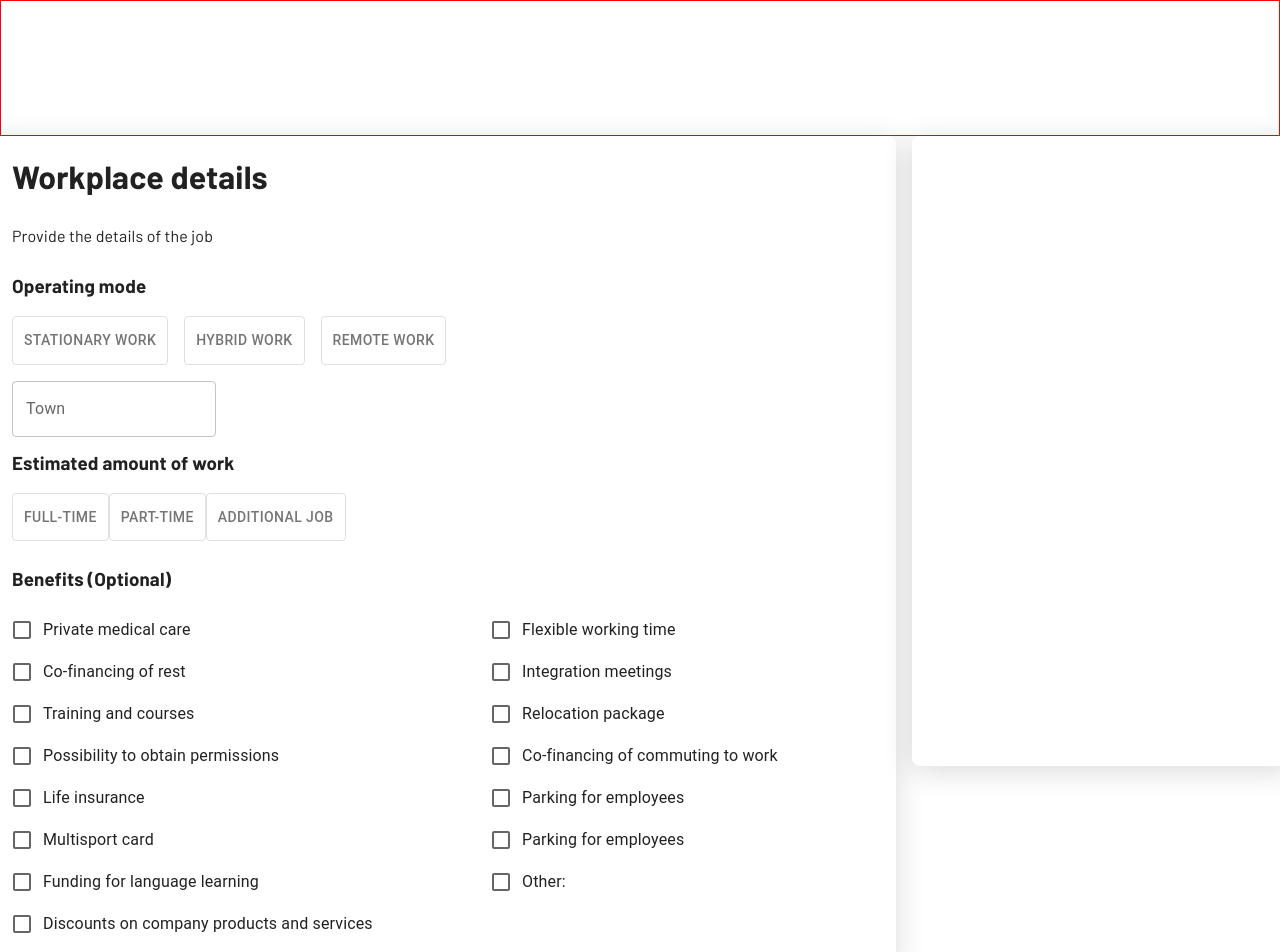
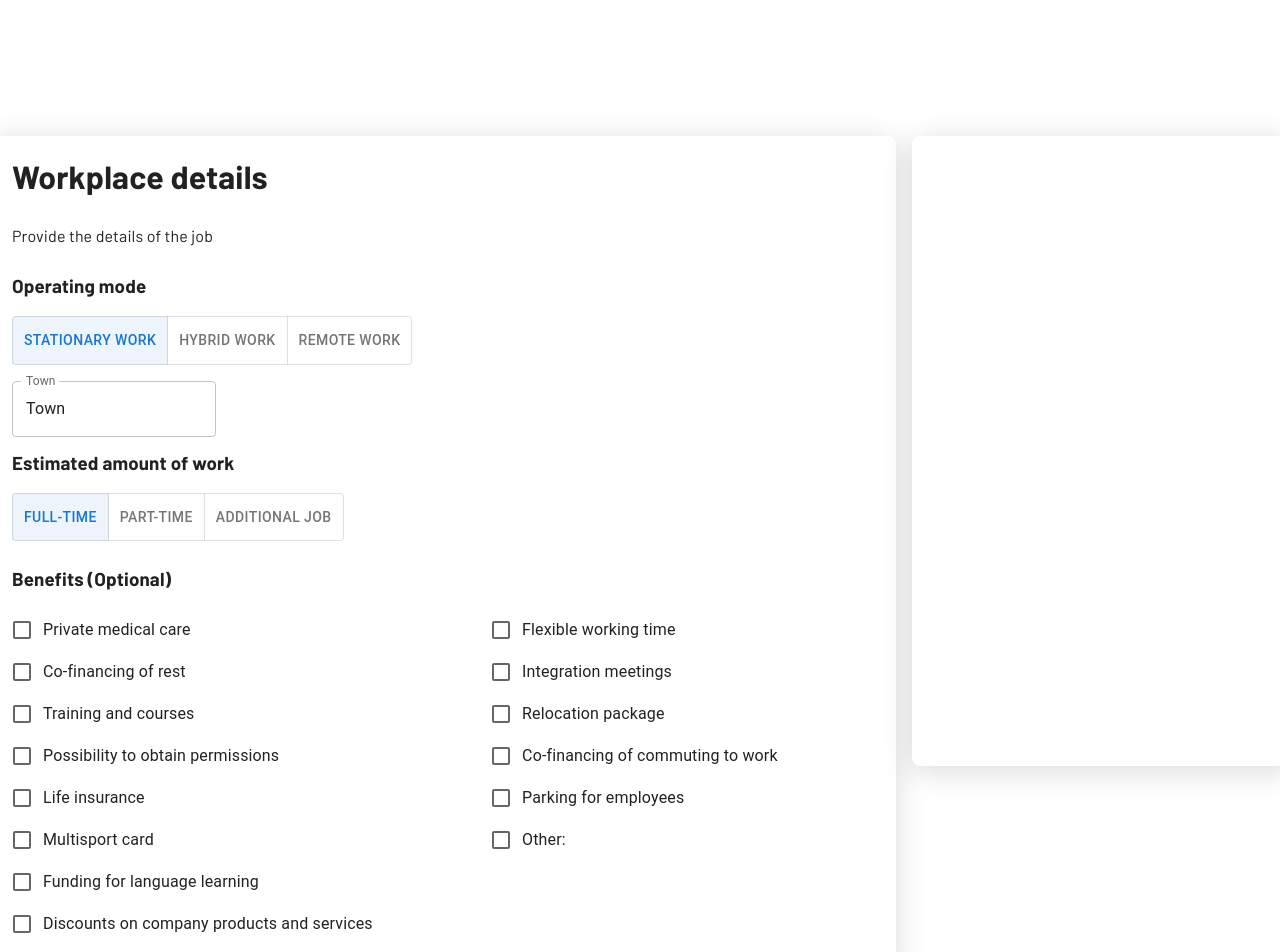
Before and after one commit to luizfbarbosa12/itfolks-task, a React (Vite) app in the folder root/itfolks-desktop/: page / in a window 1280 px wide. Shown: the top 952 px of the page. Built offline with nearby package versions, Linux system fonts and the light colour scheme.

Commit message:
feat: functionality done

```diff
--- a/root/itfolks-desktop/src/components/atoms/Input/InputComponent.tsx
+++ b/root/itfolks-desktop/src/components/atoms/Input/InputComponent.tsx
@@ -1,10 +1,18 @@
-import { TextField } from '@mui/material'
-import './InputComponent.scss'
+import { TextField } from '@mui/material';
+import './InputComponent.scss';
+import { useState } from 'react';
 
 const InputComponent = () => {
+  const [townInput, setTownInput] = useState<string | undefined>('Town');
+
   return (
-    <TextField label='Town' className='input-styles' />
-  )
-}
+    <TextField
+      label='Town'
+      className='input-styles'
+      value={townInput}
+      onChange={e => setTownInput(e.target.value)}
+    />
+  );
+};
 
-export default InputComponent
+export default InputComponent;
--- a/root/itfolks-desktop/src/components/molecules/AmountOfWorkOptions/AmountOfWorkOptions.tsx
+++ b/root/itfolks-desktop/src/components/molecules/AmountOfWorkOptions/AmountOfWorkOptions.tsx
@@ -1,13 +1,19 @@
-import { ToggleButton } from '@mui/material';
-
+import { ToggleButton, ToggleButtonGroup } from '@mui/material';
+import { useState, MouseEvent } from 'react';
 
 const AmountOfWorkOptions = () => {
+  const [selectedOption, setSelectedOption] = useState('full-time');
+
+  const handleOptionChange = (event: MouseEvent<HTMLElement>) => {
+    setSelectedOption((event.target as HTMLButtonElement).value);
+  };
+
   return (
-    <div>
-      <ToggleButton value='full-time'>Full-time</ToggleButton>
-      <ToggleButton value='part-time'>Part-time</ToggleButton>
-      <ToggleButton value='additional-job'>Additional job</ToggleButton>
-    </div>
+    <ToggleButtonGroup value={selectedOption} onChange={handleOptionChange}>
+      <ToggleButton color='primary' value="full-time">Full-time</ToggleButton>
+      <ToggleButton color='primary' value="part-time">Part-time</ToggleButton>
+      <ToggleButton color='primary' value="additional-job">Additional job</ToggleButton>
+    </ToggleButtonGroup>
   );
 };
 
--- a/root/itfolks-desktop/src/components/molecules/FormGroup/FormGroup.tsx
+++ b/root/itfolks-desktop/src/components/molecules/FormGroup/FormGroup.tsx
@@ -1,20 +1,41 @@
 import { Checkbox, FormControlLabel, FormGroup } from '@mui/material';
 import checkboxValues from '../../../data/checkboxValues.json';
+import { useState, ChangeEvent } from 'react';
 
-interface FormGroupComponentProps  {
-    checked?: boolean
+interface FormGroupComponentProps {
+  checked?: boolean;
 }
-const FormGroupComponent = ({checked}: FormGroupComponentProps) => {
+
+const FormGroupComponent: React.FC<FormGroupComponentProps> = () => {
+  const [checkedItems, setCheckedItems] = useState<string[]>([]);
+
+  const handleCheckboxChange = (event: ChangeEvent<HTMLInputElement>) => {
+    const { value, checked } = event.target;
+
+    if (checked) {
+      setCheckedItems(prevCheckedItems => [...prevCheckedItems, value]);
+    } else {
+      setCheckedItems(prevCheckedItems =>
+        prevCheckedItems.filter(item => item !== value),
+      );
+    }
+  };
+
   return (
     <FormGroup className='form'>
-      {checkboxValues.map(item => {
-        return (
-          <FormControlLabel
-            control={<Checkbox checked={checked} />}
-            label={item}
-          />
-        );
-      })}
+      {checkboxValues.map(item => (
+        <FormControlLabel
+          key={item}
+          control={
+            <Checkbox
+              checked={checkedItems.includes(item)}
+              value={item}
+              onChange={handleCheckboxChange}
+            />
+          }
+          label={item}
+        />
+      ))}
     </FormGroup>
   );
 };
--- a/root/itfolks-desktop/src/components/molecules/OperatingOptions/OperatingOptions.scss
+++ b/root/itfolks-desktop/src/components/molecules/OperatingOptions/OperatingOptions.scss
@@ -2,5 +2,4 @@
 
 .operating-options {
     display: flex;
-    gap: $standard-spacing;
 }
--- a/root/itfolks-desktop/src/components/molecules/OperatingOptions/OperatingOptions.tsx
+++ b/root/itfolks-desktop/src/components/molecules/OperatingOptions/OperatingOptions.tsx
@@ -1,13 +1,24 @@
-import { ToggleButton } from '@mui/material';
-import './OperatingOptions.scss'
+import { ToggleButton, ToggleButtonGroup } from '@mui/material';
+import './OperatingOptions.scss';
+import { MouseEvent, useState } from 'react';
 
 const OperatingOptions = () => {
+  const [selectedOption, setSelectedOption] = useState('stationary');
+
+  const handleOptionChange = (event: MouseEvent<HTMLElement>) => {
+    setSelectedOption((event.target as HTMLButtonElement).value);
+  };
+  console.log(selectedOption);
   return (
-    <div className='operating-options'>
-      <ToggleButton value='stationary'>Stationary work</ToggleButton>
-      <ToggleButton value='hybrid'>Hybrid work</ToggleButton>
-      <ToggleButton value='remote'>Remote work</ToggleButton>
-    </div>
+    <ToggleButtonGroup
+      className='operating-options'
+      value={selectedOption}
+      onChange={handleOptionChange}
+    >
+      <ToggleButton color='primary' value='stationary'>Stationary work</ToggleButton>
+      <ToggleButton color='primary' value='hybrid'>Hybrid work</ToggleButton>
+      <ToggleButton color='primary' value='remote'>Remote work</ToggleButton>
+    </ToggleButtonGroup>
   );
 };
 
--- a/root/itfolks-desktop/src/data/checkboxValues.json
+++ b/root/itfolks-desktop/src/data/checkboxValues.json
@@ -12,6 +12,5 @@
     "Relocation package",
     "Co-financing of commuting to work",
     "Parking for employees",
-    "Parking for employees",
     "Other:"
 ]
--- a/root/itfolks-desktop/src/pages/MainPage/MainPage.scss
+++ b/root/itfolks-desktop/src/pages/MainPage/MainPage.scss
@@ -1,8 +1,5 @@
 @import '../../styles/variables';
 
-.test {
-  border: 1px solid red;
-}
 .container {
   display: flex;
   flex-direction: column;
@@ -12,7 +9,6 @@
   width: 100vw;
   min-height: 8.5rem;
   background-color: $background-color;
-  border: 1px solid red;
 }
 .main-content {
   display: flex;
--- a/root/itfolks-desktop/src/pages/MainPage/MainPage.tsx
+++ b/root/itfolks-desktop/src/pages/MainPage/MainPage.tsx
@@ -1,14 +1,10 @@
-import { useState } from 'react';
-import { ToggleButton, TextField } from '@mui/material';
 import './MainPage.scss';
-
 import FormGroupComponent from '../../components/molecules/FormGroup';
 import InputComponent from '../../components/atoms/Input/InputComponent';
 import OperatingOptions from '../../components/molecules/OperatingOptions/OperatingOptions';
 import AmountOfWorkOptions from '../../components/molecules/AmountOfWorkOptions/AmountOfWorkOptions';
 
 const MainPage = () => {
-  const [checked, setChecked] = useState(false);
   return (
     <div className='container'>
       <header className='header-wrapper' />
@@ -28,7 +24,7 @@ const MainPage = () => {
           <div className='section-3'>
             <h3>Benefits (Optional)</h3>
             <div>
-              <FormGroupComponent />
+              <FormGroupComponent/>
             </div>
           </div>
         </main>
```
